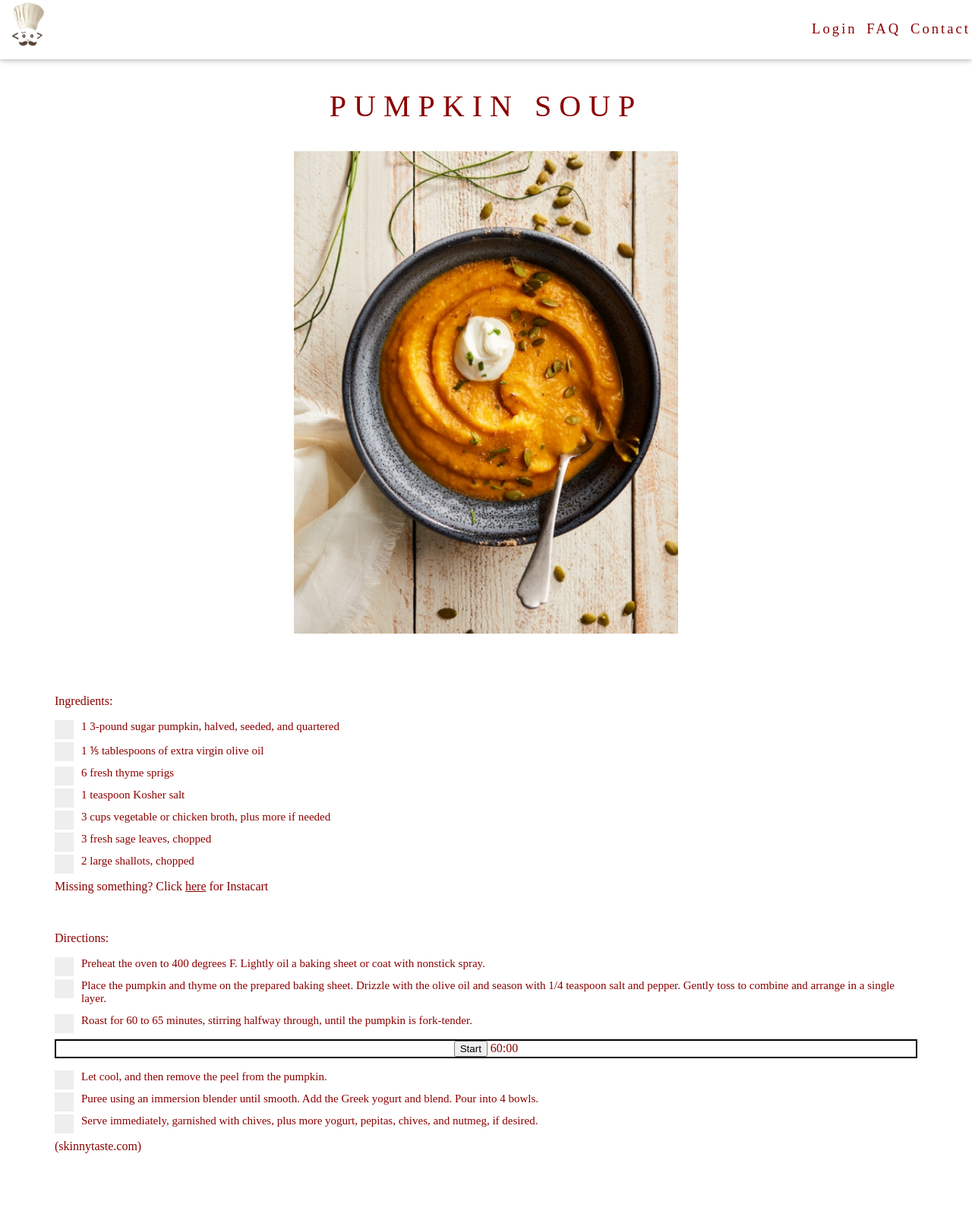
After one commit to WebProgramming-Spring2020/RecipeBook, a PHP site: page /pumpkin-soup.html in a window 1280 px wide. The commit adds this page. Shown: the whole page at 76% size. Run offline with PHP 8.4, Linux system fonts and the light colour scheme.

Commit message:
Adds new recipe and search results page

```diff
--- a/miniproject1.css
+++ b/miniproject1.css
@@ -399,7 +399,7 @@ body {
 
 .column {
 	float: left;
-	width: 15%;
+	width: 20%;
 	padding: 10px;
 }
 
@@ -712,7 +712,24 @@ select {
 	height: 40px;
 }
 
+.searchResults {
+	width: 100%;
+	text-align: center;
+	max-width: 790px;
+	padding: 10%;
+	margin: auto;
+	border-top: 1px darkred solid;
+	font-size: 3vw;
+	box-shadow: 0px 8px 20px 0px rgba(0, 0, 0, 0.15);
+}
+p.search{
+	width:100%;
+	font-family: 'Playfair Display';
+	letter-spacing: 5px;
+}
 
+
+}
 /*}
 </
 style
--- /dev/null
+++ b/pumpkin-soup.html
@@ -0,0 +1,107 @@
+<!doctype HTML>
+<html>
+
+<head>
+	<link rel="stylesheet" type="text/css" href="miniproject1.css">
+	<title>CREAMY PUMPKIN GINGER SOUP</title>
+</head>
+
+<body>
+	<script type="text/javascript" src="miniproject1.js"></script>
+	<script type="text/javascript" src="miniproject2.js"></script>
+
+	<!-- Nav Bar -->
+	<div class="navbar">
+		<a href="index.html" class="topL">Home</a><img src="codecheflogo.jpg" class="codecheflogo">
+	</div>
+	<div class="topR">
+		<a href="login.html" class="topRdis">Login</a>
+		<span class="tab"></span>
+		<a href="#FAQ" class="topRdis">FAQ</a>
+		<span class="tab"></span>
+		<a href="#Contact" class="topRdis">Contact</a>
+		<span class="tab"></span>
+	</div>
+
+	<br>
+	<br>
+	<br>
+	<br>
+	<br>
+	<br>
+
+	<div class="recipeTitle">PUMPKIN SOUP </div>
+	<!-- End of Navbar -->
+
+	<br>
+	<br>
+
+	<div>
+		<img src="pumpkinsoup.png" class="centerImg">
+	</div>
+
+	<aside style="flex-basis: 33%; padding: 2em; margin: 2em;">
+
+		<!-- <h3>Vegan Mac and Cheese </h3> -->
+		<p>Ingredients:</p>
+
+		<label class="container"> 1 3-pound sugar pumpkin, halved, seeded, and quartered <input type="checkbox"> <span
+				class="checkmark"></span>
+		</label>
+
+		<label class="container"> 1 &frac15; tablespoons of extra virgin olive oil <input
+				type="checkbox"> <span class="checkmark"></span>
+		</label>
+
+		<label class="container"> 6 fresh thyme sprigs <input type="checkbox"> <span
+				class="checkmark"></span>
+		</label>
+
+		<label class="container"> 1 teaspoon Kosher salt <input type="checkbox"> <span class="checkmark"></span>
+		</label>
+
+		<label class="container"> 3 cups vegetable or chicken broth, plus more if needed<input type="checkbox"> <span
+				class="checkmark"></span>
+		</label>
+
+		<label class="container"> 3 fresh sage leaves, chopped <input type="checkbox"> <span class="checkmark"></span>
+		</label>
+
+		<label class="container"> 2 large shallots, chopped <input type="checkbox"><span
+				class="checkmark"></span></label>
+
+
+		<p>
+			Missing something? Click <a href="https://www.instacart.com" target="_blank"
+				style="text-decoration: underline;">here</a> for Instacart</p>
+		<br>
+		<p>Directions:</p>
+
+		<label class="container"> Preheat the oven to 400 degrees F. Lightly oil a baking sheet or coat with nonstick spray. <input type="checkbox"><span
+				class="checkmark"></span></label>
+
+		<label class="container"> Place the pumpkin and thyme on the prepared baking sheet. Drizzle with the olive oil and season with 1/4 teaspoon salt and pepper. Gently toss to combine and arrange in a single layer. <input type="checkbox"> <span class="checkmark"></span></label>
+
+		<label class="container"> Roast for 60 to 65 minutes, stirring halfway through, until the pumpkin is fork-tender. <input type="checkbox"><span class="checkmark"></span></label>
+
+		<p style="border: 2px black solid; text-align: center;"><input onclick="timeMe()" type="button"
+				value="Start"><span id="time"> 60:00 </span></input>
+		</p>
+		<label class="container"> Let cool, and then remove the peel from the pumpkin. <input type="checkbox"> <span
+				class="checkmark"></span></label>
+
+		<label class="container"><input type="checkbox"> Puree using an immersion blender until smooth. Add the Greek yogurt and blend.
+Pour into 4 bowls. <span class="checkmark"></span>
+		</label>
+
+		<label class="container"> <input type="checkbox"> Serve immediately, garnished with chives, plus more yogurt, pepitas, chives, and nutmeg, if desired. <span class="checkmark"></ span></label>
+
+
+
+		<p>(skinnytaste.com)</p>
+
+	</aside>
+
+</body>
+
+</html>
--- a/search.php
+++ b/search.php
@@ -1,7 +1,6 @@
 <?php
 
 if (isset($_POST["submit"])) {
-	// include(“searchResults.html”);
 	header("location: searchResults.html");
 	exit;
  }
```
Also changed, not shown: index.html (+25 -10 lines), searchResults.html (+86 -6 lines), pumpkinsoup.png (added), 1 other file.
